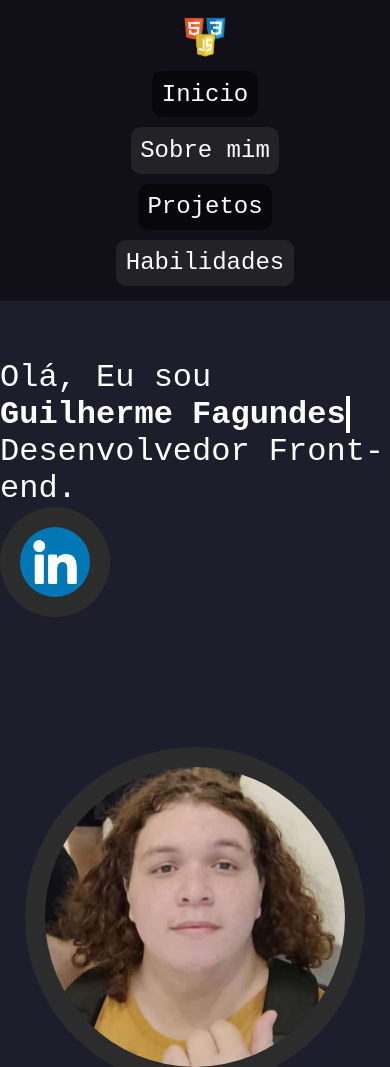
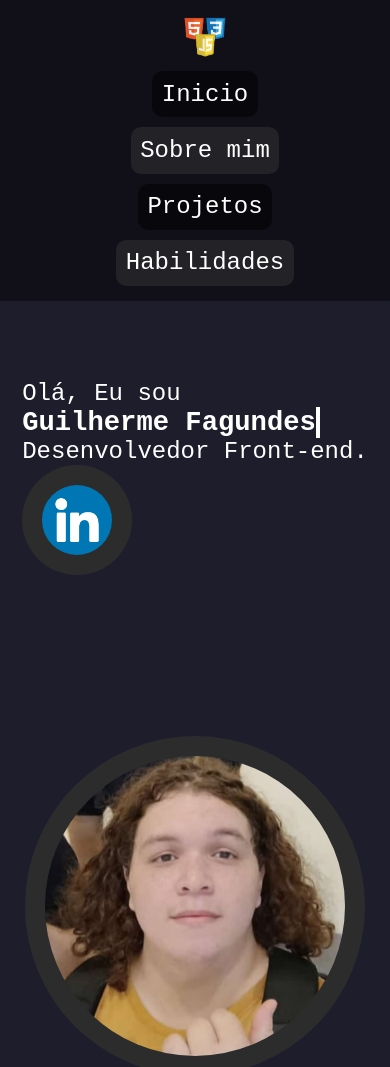
Before and after one commit to Guiotek/Portifolio, a plain HTML site: page index.html in a window 390 px wide. Shown: the top 1067 px of the page. Drawn offline with Linux system fonts and the light colour scheme.

Commit message:
fix: bugs

```diff
--- a/style.css
+++ b/style.css
@@ -622,20 +622,28 @@ footer p {
     font-size: 2rem;
   }
 
+  #text div {
+    width: 98%;
+  }
+
   #text div p {
-    font-size: 1.6rem;
+    font-size: 1.2rem;
   }
 
   #AboutMe {
     height: max-content;
   }
 
+  #Me {
+    padding: 10px;
+  }
+
   #Me h1 {
-    font-size: 2rem;
+    font-size: 1.7rem;
   }
 
   #Me p {
-    font-size: 2rem;
+    font-size: 1.5rem;
   }
 
   #githublink {
```
